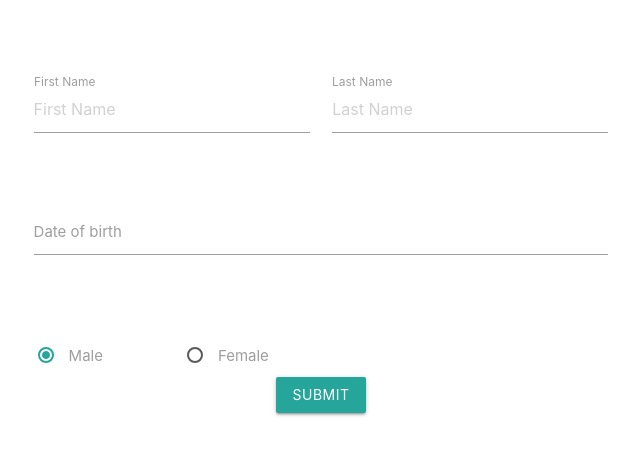
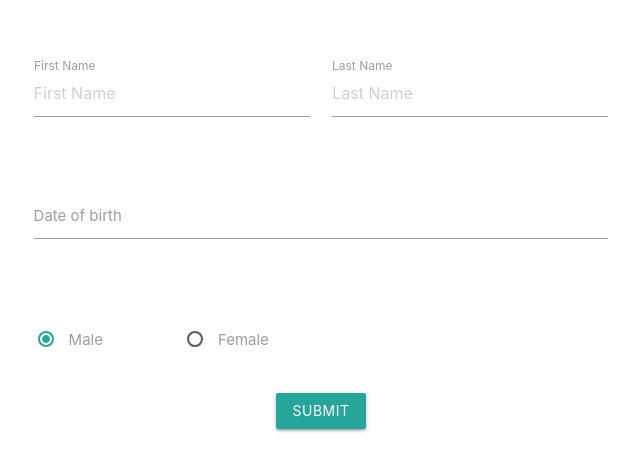
Before and after one commit to ankan17/dyslexia_project, a React (Create React App) app in the folder frontend/: page / in a window 1280 px wide. Shown: the part 138-608 px from the top of the page, without its empty margins (319-959 px from the left). Built offline with nearby package versions, Linux system fonts and the light colour scheme.

Commit message:
Margin updation in index.js

```diff
--- a/frontend/src/components/index.js
+++ b/frontend/src/components/index.js
@@ -143,11 +143,11 @@ export default class Index extends Component {
                   </div>
                 </div>
 
-                <div className="row mt-2 center-align">
+                <div className="row center-align">
                   <div className="col s12">
                     <button
                       type="submit"
-                      className="btn"
+                      className="btn mt-3"
                       onClick={this.submitData.bind(this)}>Submit
                     </button>
                   </div>
```
